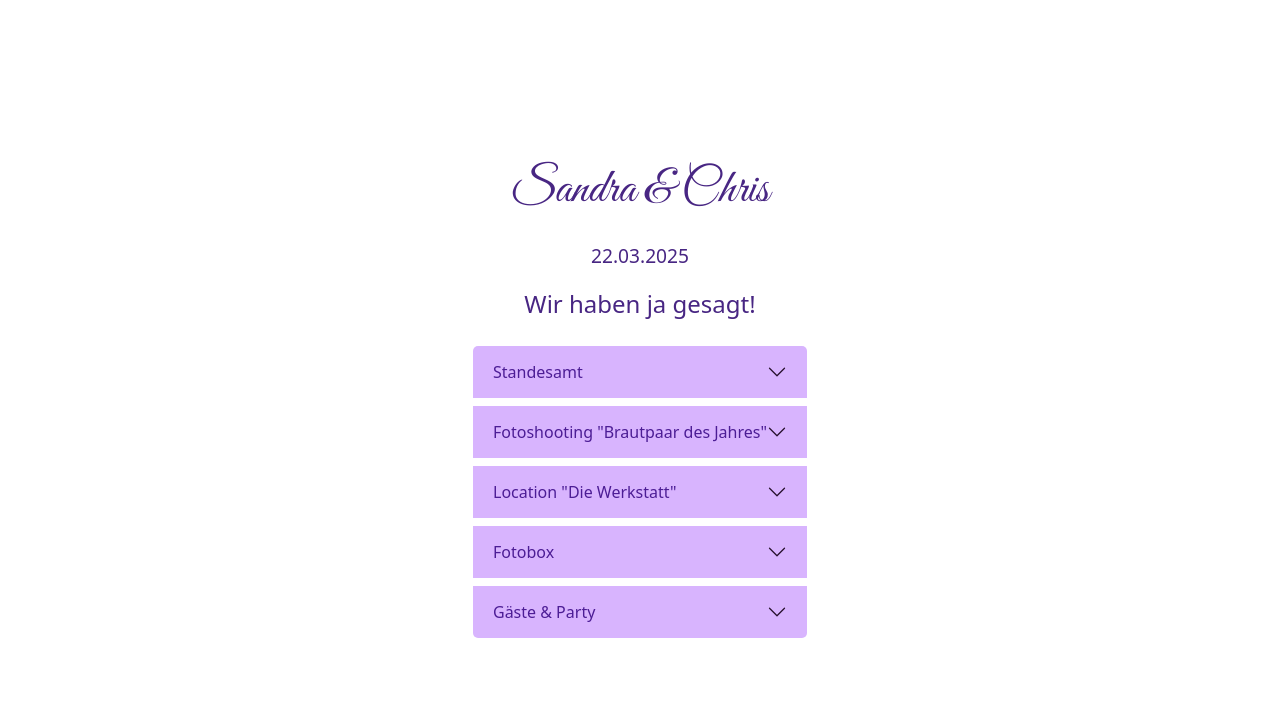
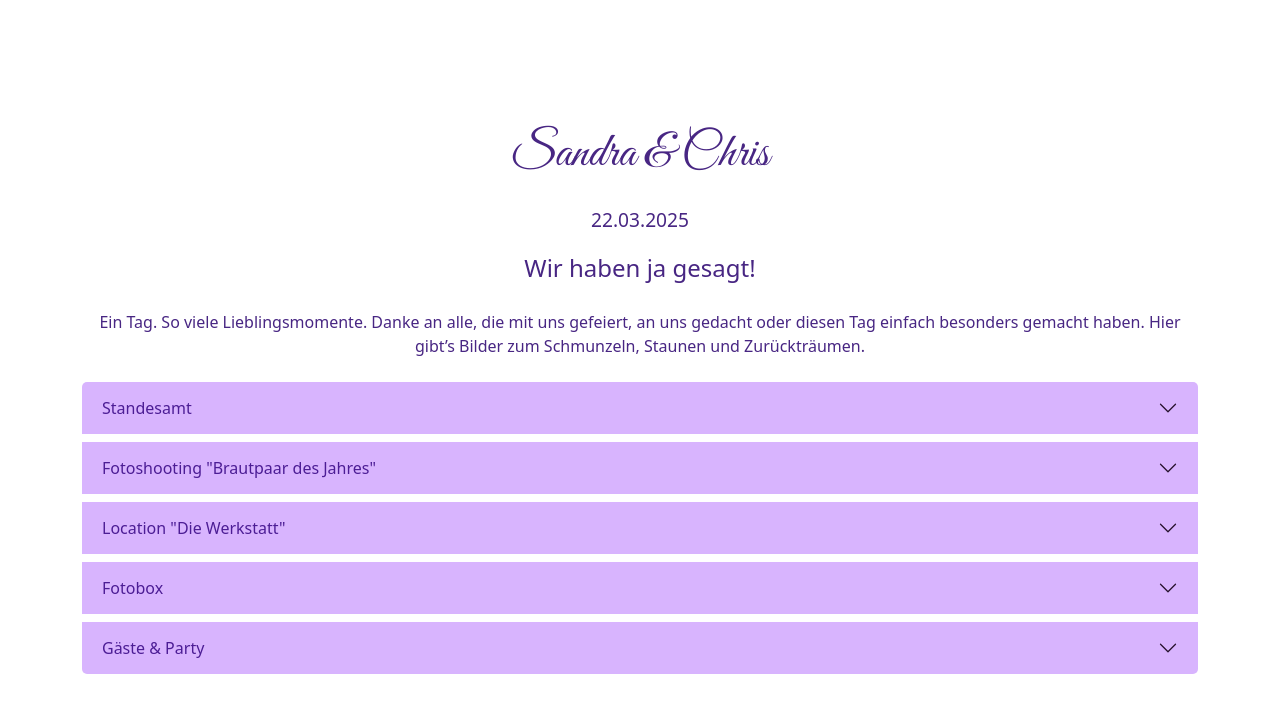
Before and after one commit to croeer/wedding-gallery, a React (Vite) app: page / in a window 1280 px wide. Shown: the top 712 px of the page. Built offline with nearby package versions, Linux system fonts and the light colour scheme; the HTML template or start-up script is replaced by a standard one.

Commit message:
Add subtitle2 class to App.css and include a new paragraph in App.tsx for additional content.

```diff
--- a/src/App.css
+++ b/src/App.css
@@ -65,6 +65,10 @@
   margin-bottom: 1.5rem;
 }
 
+.subtitle2 {
+  font-size: 1.0rem;
+  margin-bottom: 1.5rem;
+}
 .highlights {
   font-size: 1rem;
   margin-bottom: 2rem;
--- a/src/App.tsx
+++ b/src/App.tsx
@@ -13,6 +13,13 @@ function App() {
       <div className="subtitle text-center text-cadbury">
         Wir haben ja gesagt!
       </div>
+
+      <div className="paragraph text-center text-cadbury mb-4">
+        Ein Tag. So viele Lieblingsmomente. Danke an alle, die mit uns gefeiert,
+        an uns gedacht oder diesen Tag einfach besonders gemacht haben. Hier
+        gibt’s Bilder zum Schmunzeln, Staunen und Zurückträumen.
+      </div>
+
       <Gallery />
       <ScrollToTop />
     </Container>
```
